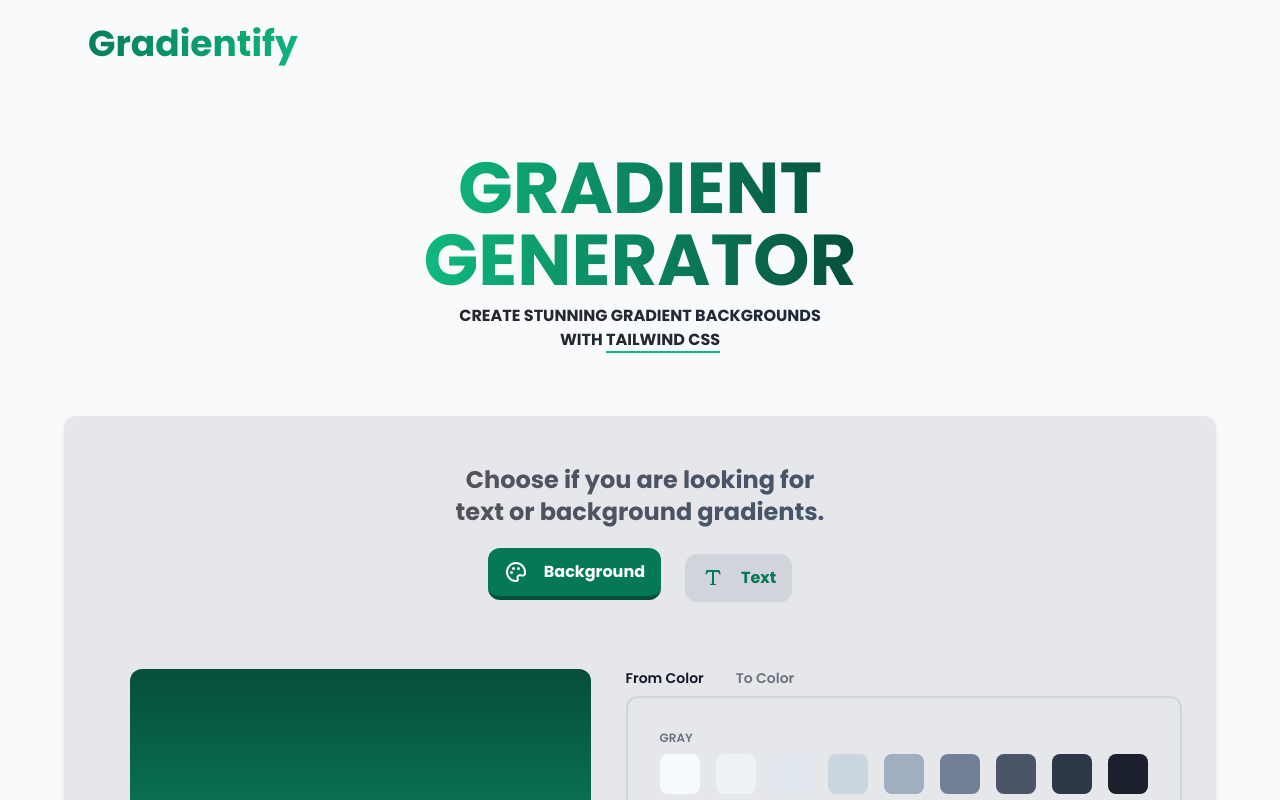
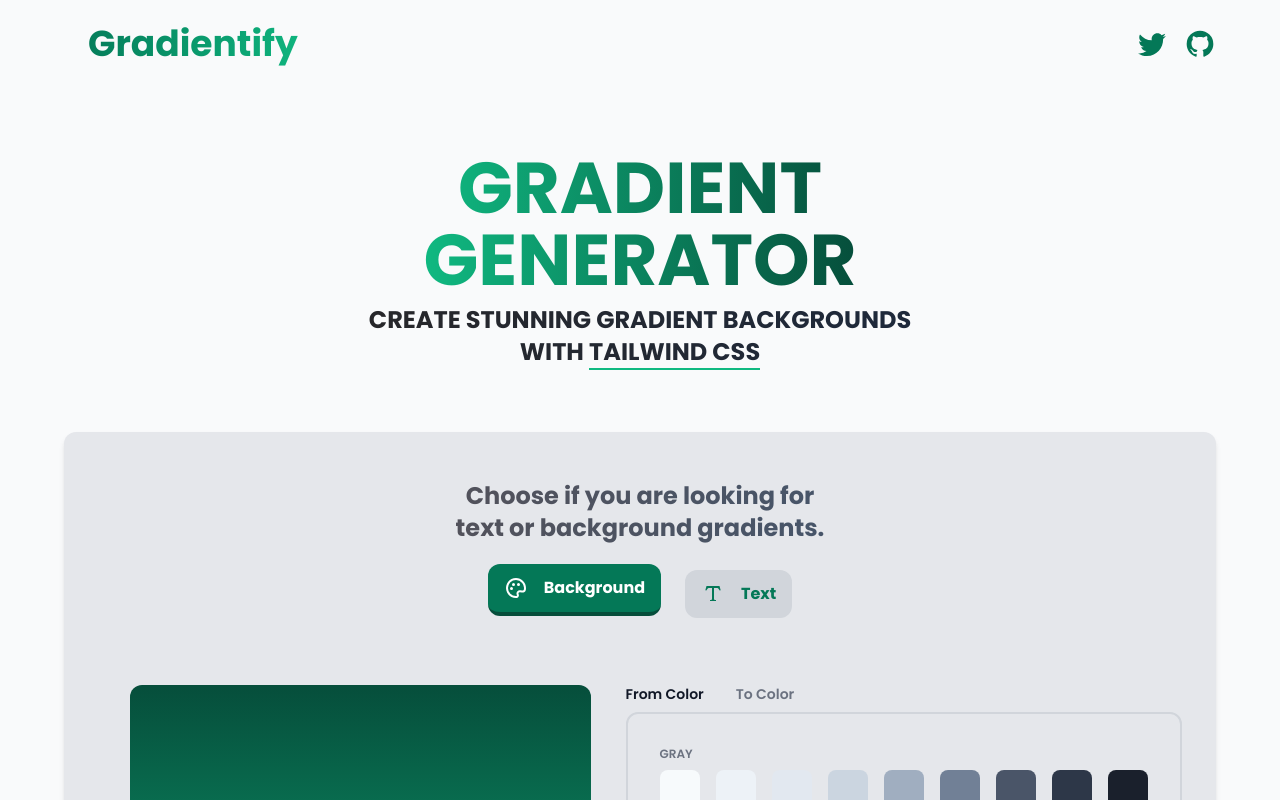
Before and after one commit to nourjandali/Gradientify, a React (Vite) app: page / in a window 1280 px wide. Shown: the top 800 px of the page. Built offline with nearby package versions, Linux system fonts and the light colour scheme.

Commit message:
Add social media icons

```diff
--- a/src/components/HeroSection.jsx
+++ b/src/components/HeroSection.jsx
@@ -7,7 +7,7 @@
         Gradient
         <br /> Generator
       </h1>
-      <p className="mt-2 inline-block uppercase font-bold bg-gradient-to-r from-zinc-800 to-slate-800 bg-clip-text text-transparent text-2xl lg:text-base">
+      <p className="mt-2 inline-block uppercase font-bold bg-gradient-to-r from-zinc-800 to-slate-800 bg-clip-text text-transparent text-2xl">
         Create stunning gradient backgrounds
         <br /> with{" "}
         <span className="border-b-2 border-emerald-500">Tailwind CSS</span>{" "}
--- a/src/components/Logo.jsx
+++ b/src/components/Logo.jsx
@@ -2,9 +2,43 @@
 
 const Logo = () => {
   return (
-    <h1 className="inline-block p-6 text-3xl lg:text-4xl font-bold bg-gradient-to-r from-emerald-700 to-emerald-500 bg-clip-text text-transparent">
-      Gradientify
-    </h1>
+    <div className="flex items-center justify-between">
+      <h1 className="inline-block p-6 text-3xl lg:text-4xl font-bold bg-gradient-to-r from-emerald-700 to-emerald-500 bg-clip-text text-transparent">
+        Gradientify
+      </h1>
+      <div className="flex items-center gap-4 ">
+        <div className="text-emerald-700 hover:text-emerald-800 transition duration-300 ease-in-out">
+          <a href="https://twitter.com/nourjandaly/status/1636769578297733120?s=20">
+            <svg
+              xmlns="http://www.w3.org/2000/svg"
+              width="32"
+              height="32"
+              viewBox="0 0 24 24"
+            >
+              <path
+                fill="currentColor"
+                d="M22.46 6c-.77.35-1.6.58-2.46.69c.88-.53 1.56-1.37 1.88-2.38c-.83.5-1.75.85-2.72 1.05C18.37 4.5 17.26 4 16 4c-2.35 0-4.27 1.92-4.27 4.29c0 .34.04.67.11.98C8.28 9.09 5.11 7.38 3 4.79c-.37.63-.58 1.37-.58 2.15c0 1.49.75 2.81 1.91 3.56c-.71 0-1.37-.2-1.95-.5v.03c0 2.08 1.48 3.82 3.44 4.21a4.22 4.22 0 0 1-1.93.07a4.28 4.28 0 0 0 4 2.98a8.521 8.521 0 0 1-5.33 1.84c-.34 0-.68-.02-1.02-.06C3.44 20.29 5.7 21 8.12 21C16 21 20.33 14.46 20.33 8.79c0-.19 0-.37-.01-.56c.84-.6 1.56-1.36 2.14-2.23Z"
+              />
+            </svg>
+          </a>
+        </div>
+        <div className="text-emerald-700 hover:text-emerald-800 transition duration-300 ease-in-out">
+          <a href="https://github.com/nourjandali/Gradientify">
+            <svg
+              xmlns="http://www.w3.org/2000/svg"
+              width="32"
+              height="32"
+              viewBox="0 0 24 24"
+            >
+              <path
+                fill="currentColor"
+                d="M12 2A10 10 0 0 0 2 12c0 4.42 2.87 8.17 6.84 9.5c.5.08.66-.23.66-.5v-1.69c-2.77.6-3.36-1.34-3.36-1.34c-.46-1.16-1.11-1.47-1.11-1.47c-.91-.62.07-.6.07-.6c1 .07 1.53 1.03 1.53 1.03c.87 1.52 2.34 1.07 2.91.83c.09-.65.35-1.09.63-1.34c-2.22-.25-4.55-1.11-4.55-4.92c0-1.11.38-2 1.03-2.71c-.1-.25-.45-1.29.1-2.64c0 0 .84-.27 2.75 1.02c.79-.22 1.65-.33 2.5-.33c.85 0 1.71.11 2.5.33c1.91-1.29 2.75-1.02 2.75-1.02c.55 1.35.2 2.39.1 2.64c.65.71 1.03 1.6 1.03 2.71c0 3.82-2.34 4.66-4.57 4.91c.36.31.69.92.69 1.85V21c0 .27.16.59.67.5C19.14 20.16 22 16.42 22 12A10 10 0 0 0 12 2Z"
+              />
+            </svg>
+          </a>
+        </div>
+      </div>
+    </div>
   );
 };
 
```
